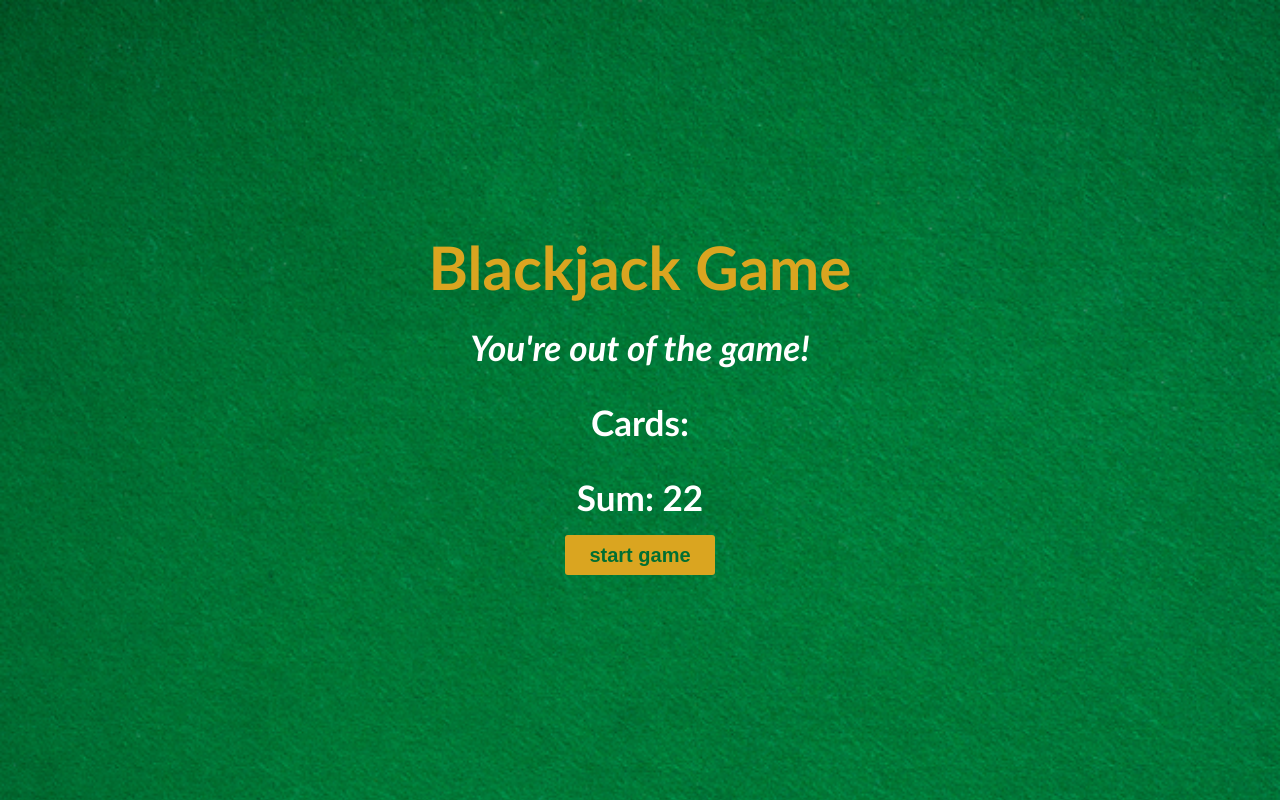
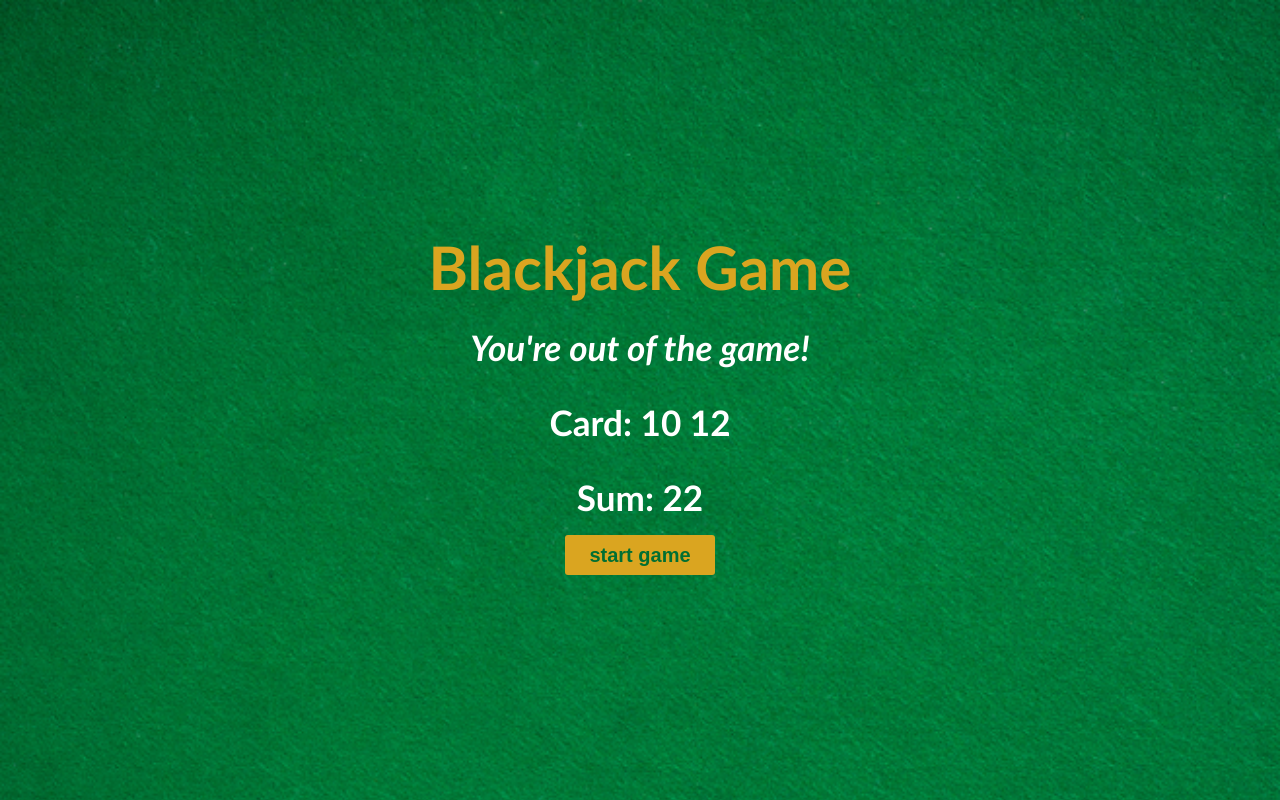
Before and after one commit to anwarrahim/blackjack-game, a plain HTML site: page index.html in a window 1280 px wide. Both pictures are taken after a click on the button "start game". Drawn offline with Linux system fonts and the light colour scheme.

Commit message:
button working

```diff
--- a/index.html
+++ b/index.html
@@ -11,7 +11,7 @@
 <div class="container">
     <h1>Blackjack Game</h1>
     <h3 id="message-el">Want to play a round?</h3>
-    <h3>Cards:</h3>
+    <h3 class="card-el">Cards:</h3>
 
     <h3 id="sum-el">Sums:</h3>
     <button class="start-game-btn" onclick="startGame()">
--- a/resources/script.js
+++ b/resources/script.js
@@ -16,8 +16,13 @@ console.log(messageEl)
 
 let sumEl = document.getElementById("sum-el")
 
+// card values
+
+let cardEl = document.querySelector(".card-el")
+
 function startGame() {
     sumEl.textContent = "Sum: " + sum
+    cardEl.textContent = "Card: "+ firstCard +" "+ secondCard
     if (sum <= 20) {
         message = "Do you want to draw a new card? "
     } else if (sum === 21) {
```
